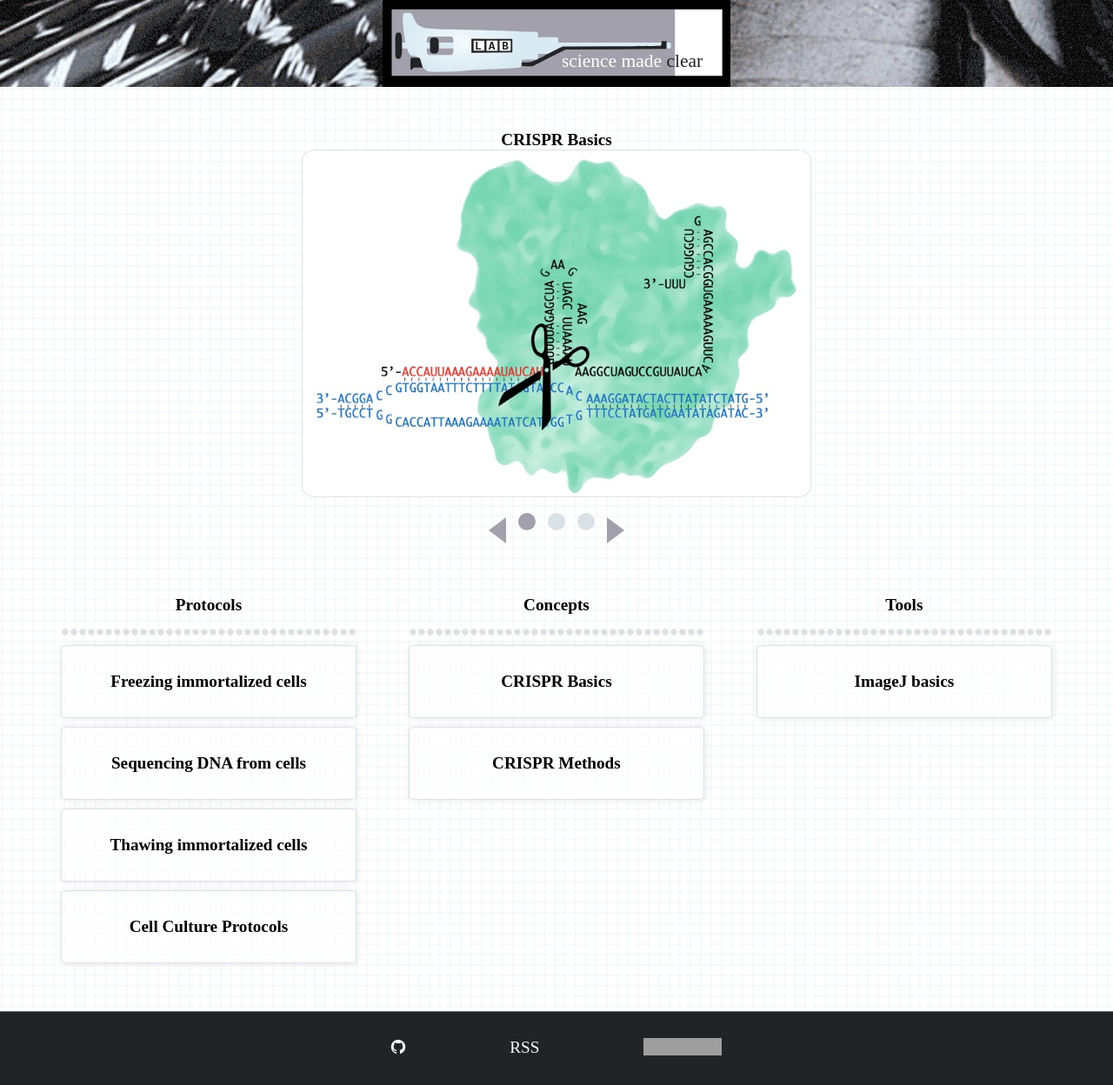
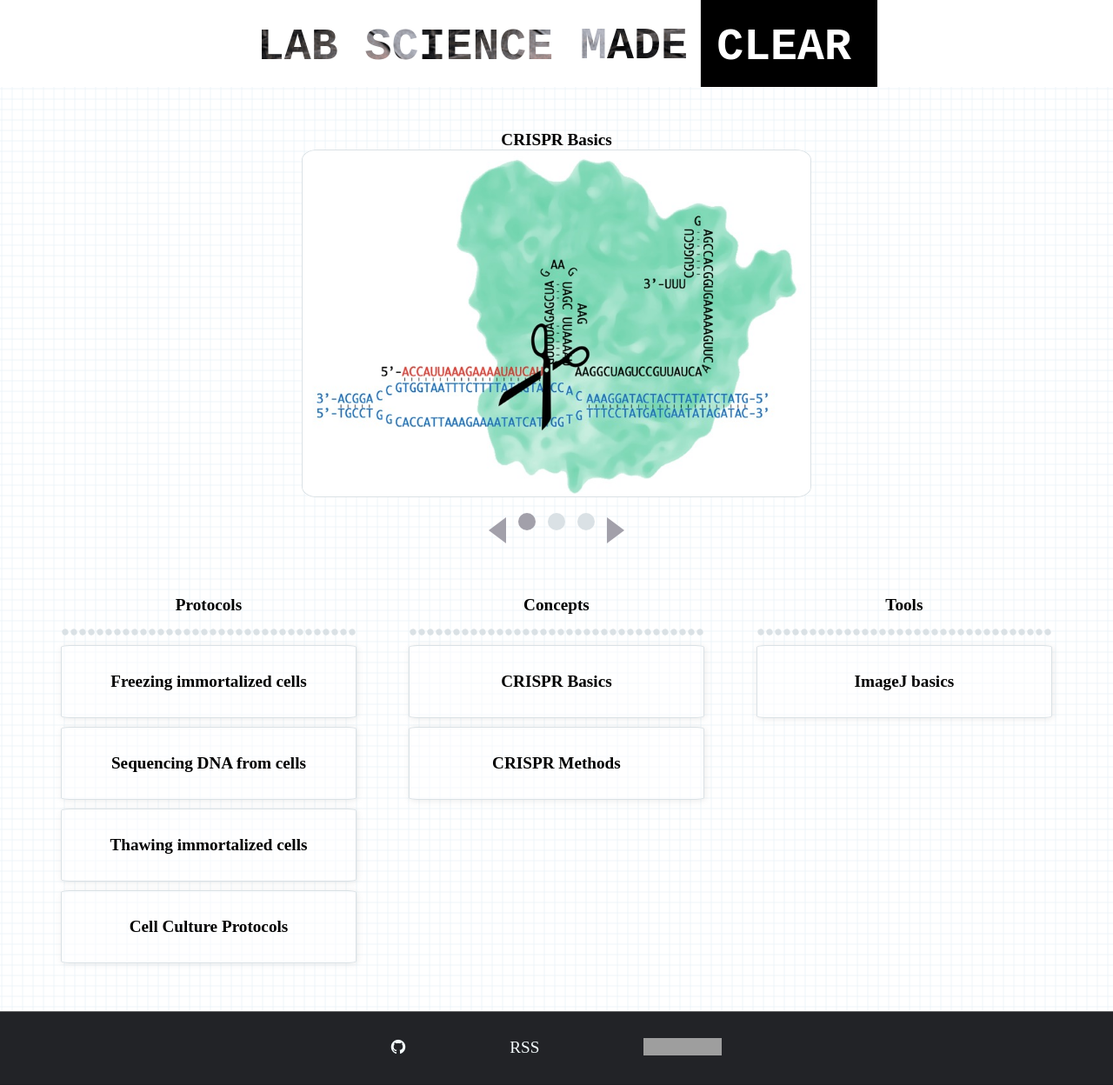
Before and after one commit to LeighHenderson/LeighHenderson.github.io, a Jekyll site: the page built from index.html, in a window 1280 px wide. Shown: the whole page at 87% size. Built offline with Jekyll 4.4.1, drawn with Linux system fonts in a browser that asks for light colours; grey boxes are pictures that could not be loaded.

Commit message:
Changed homepage header to the styled text "LAB SCIENCE MADE CLEAR." Part of a larger rebranding push. Header needs work: vertical centering and mobile friendly testing.

```diff
--- a/_dev/sass/home-page.scss
+++ b/_dev/sass/home-page.scss
@@ -60,12 +60,12 @@ main {
 }
 
 .title {
-    background-color: $color3;
-    opacity: 0.8;
+    background-color: white;
+    opacity: 1;
     margin: auto;
     height: 100%;
     width: 100%;
-    max-width: 400px;
+    max-width: 100%;
 }
 
 .slideshow div{
--- a/assets/css/home-page.css
+++ b/assets/css/home-page.css
@@ -49,11 +49,12 @@ main {
     background-repeat: repeat, repeat; } }
 
 .title {
-  background-color: black;
+  background-color: white;
+  opacity: 1;
   margin: auto;
   height: 100%;
   width: 100%;
-  max-width: 400px; }
+  max-width: 100%; }
 
 .slideshow div {
   text-align: center;
--- a/index.html
+++ b/index.html
@@ -11,7 +11,7 @@ stylesheets:
 
 <header class="crop-height">
     <div class="title">
-        <img src="/assets/logo_pipettor_LAB_science_made_clear_noborder.svg" alt="Lab Notes Logo" style ="max-height:100%; display:block; margin:auto;">
+        <img src="/assets/text-filled-lab-science-made-clear.svg" alt="Lab Notes Logo" style ="max-height:100%; display:block; margin:auto;">
     </div>
 </header>
 
```
Also changed, not shown: assets/drawing.svg (added), assets/logo_pipettor_LAB_science_made_clear_noborder.svg, assets/logo_pipettor_grid.svg (added), assets/text-filled-lab-science-made-clear.svg (added).
